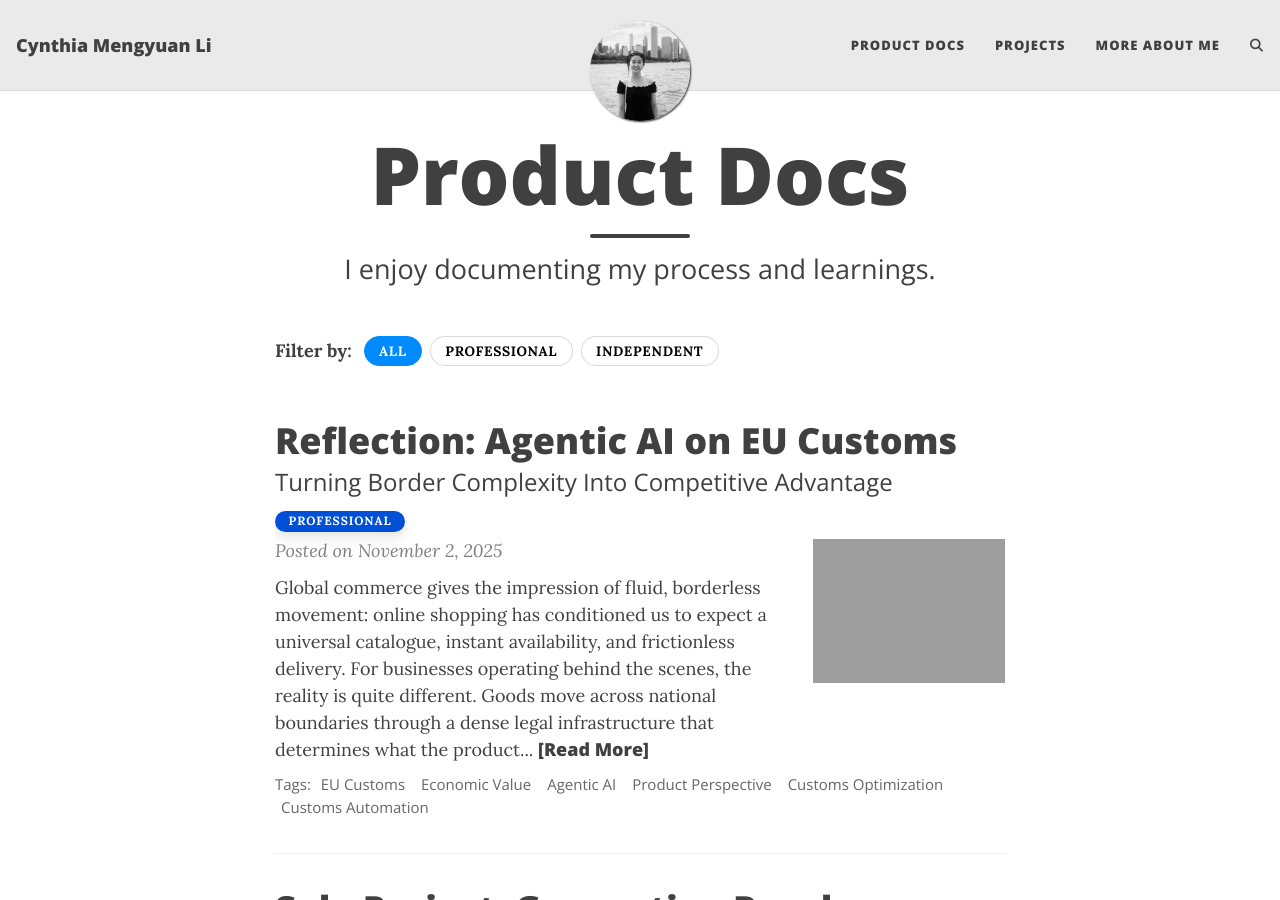
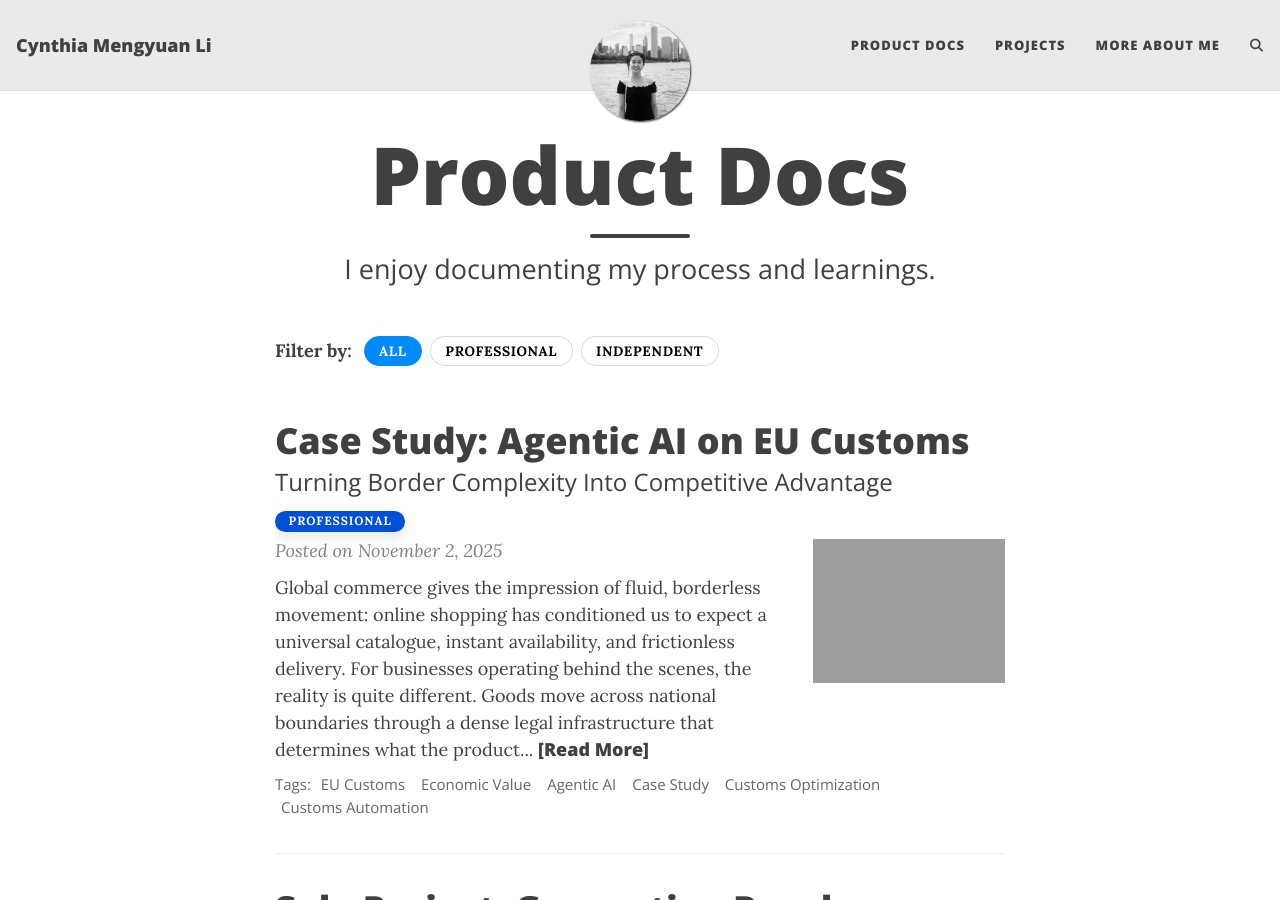
Before and after one commit to cynthialmy/cynthialmy.github.io, a Jekyll site: the page built from index.html, in a window 1280 px wide and 900 px high. Built offline with Jekyll 4.4.1, drawn with Linux system fonts in a browser that asks for light colours; the list of posts is cut into pages by our own code; comment, search, counter and statistics services are not loaded.

Commit message:
fix images

```diff
--- a/_posts/2025-11-02-eu-customs.md
+++ b/_posts/2025-11-02-eu-customs.md
@@ -1,8 +1,8 @@
 ---
 layout: post
-title: "Reflection: Agentic AI on EU Customs"
+title: "Case Study: Agentic AI on EU Customs"
 subtitle: "Turning Border Complexity Into Competitive Advantage"
-tags: [EU Customs, Economic Value, Agentic AI, Product Perspective, Customs Optimization, Customs Automation]
+tags: [EU Customs, Economic Value, Agentic AI, Case Study, Customs Optimization, Customs Automation]
 project_type: professional
 thumbnail-img: assets/img/customs_1.png
 share-img: assets/img/customs_1.png
```
